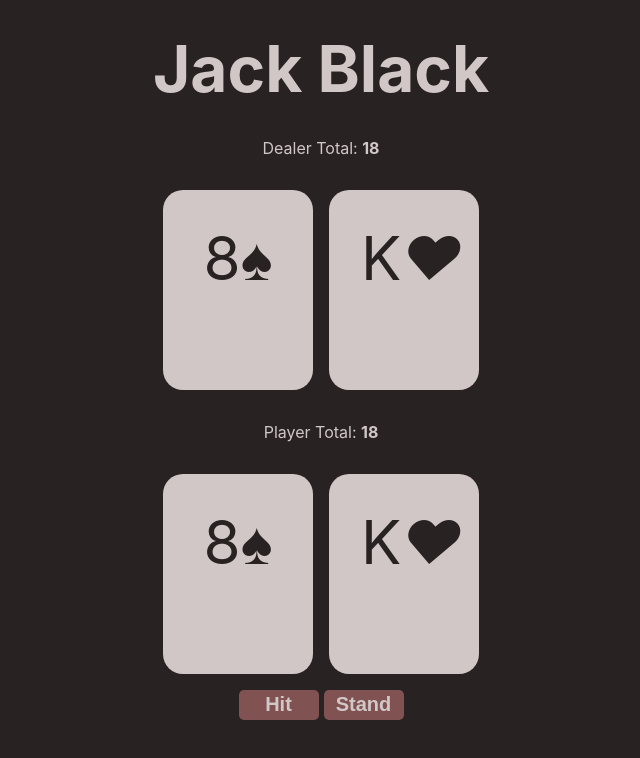
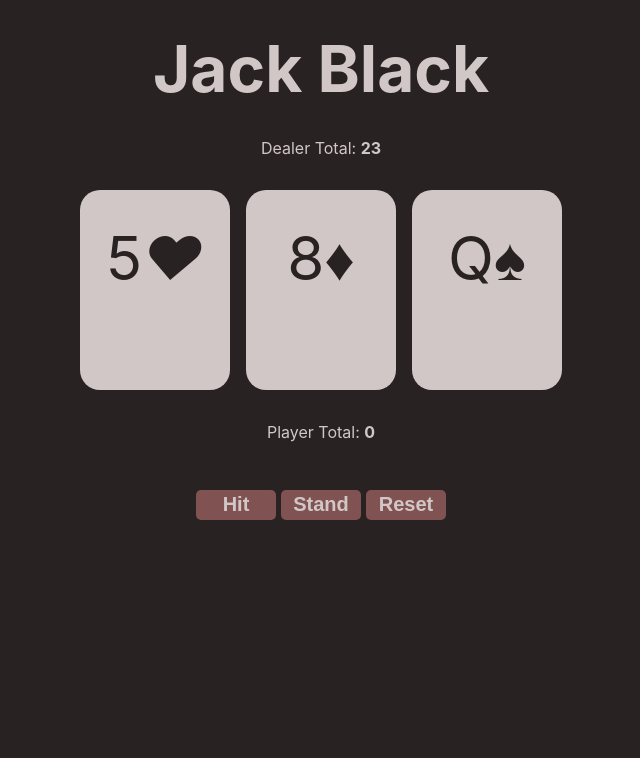
Before and after one commit to liamdoka/blackJack, a Next.js app: page / in a window 1280 px wide. Both pictures are taken after a click on the button "Stand". Shown: the top 758 px of the page, without its empty margins (319-959 px from the left). Built offline with nearby package versions, Linux system fonts and the light colour scheme.

Commit message:
it works kinda?

```diff
--- a/components/board.js
+++ b/components/board.js
@@ -3,6 +3,7 @@ import styles from "./board.module.scss";
 
 export default function Board({ playerHand, dealerHand }) {
 
+    // Get the sum of cards in the hand
     function sumOfHand(hand) {
         let sum = 0;
         hand.forEach(card => {
@@ -16,14 +17,14 @@ export default function Board({ playerHand, dealerHand }) {
             <div className={styles.info}>Dealer Total: <span className={styles.value}>{sumOfHand(dealerHand)}</span></div>
             <div className={styles.dealer}>
                 {dealerHand.map((card) => (
-                    <Card props={card} />
+                    <Card props={card} key={card.key} />
                 ))}
             </div>
 
             <div className={styles.info}>Player Total: <span className={styles.value}>{sumOfHand(playerHand)}</span></div>
             <div className={styles.player}>
                 {playerHand.map((card) => (
-                    <Card props={card} />
+                    <Card props={card} key={card.key} />
                 ))}
             </div>
         </div>
--- a/components/card.module.scss
+++ b/components/card.module.scss
@@ -2,11 +2,12 @@
 
 .card {
     background-color: $background-text-color;
-    padding: 2em;
+    padding: 2em 0;
     border-radius: 20px;
     width: 150px;
     height: 200px;
     text-align: center;
+    user-select: none;
 
 
     .data {
--- a/components/controls.js
+++ b/components/controls.js
@@ -1,11 +1,14 @@
 import styles from './controls.module.scss'
 
-export default function Controls({ hit, stand }) {
+export default function Controls({ hit, stand, reset, gameState }) {
 
     return (
      <div className={styles.controls}>
-         <button className={styles.button} onClick={hit}>Hit</button>
-         <button className={styles.button} onClick={stand}>Stand</button>
+         <button className={styles.button} onClick={hit} disabled={gameState != 'in-game'}>Hit</button>
+         <button className={styles.button} onClick={stand} disabled={gameState != 'in-game'}>Stand</button>
+         { gameState == 'game-over' &&
+            <button className={styles.button} onClick={reset}>Reset</button>
+         }
      </div>
     )
 }
--- a/components/game.js
+++ b/components/game.js
@@ -1,12 +1,14 @@
-import { useState } from 'react';
+import { useState, useEffect } from 'react';
 import Board from '../components/board'
 import Controls from '../components/controls'
 
 export default function Game() {
 
-    const [deck, setDeck] = useState(createDeck())
-    const [dealerHand, setDealerHand] = useState([{number: '8', suit: 0, value: 8}, {number: 'K', suit: 1, value: 10}])
-    const [playerHand, setPlayerHand] = useState([{number: '8', suit: 0, value: 8}, {number: 'K', suit: 1, value: 10}])
+    const [gameState, setGameState] = useState('init');
+    const [deck, setDeck] = useState([]);
+    const [lastMove, setLastMove] = useState('');
+    const [dealerHand, setDealerHand] = useState([]);
+    const [playerHand, setPlayerHand] = useState([]);
 
     // Grab a random card from the deck
     function randomCard() {
@@ -15,13 +17,22 @@ export default function Game() {
         return activeCard
     }
 
+    // Get the sum of cards in the hand
+    function sumOfHand(hand) {
+        let sum = 0;
+        hand.forEach(card => {
+            sum += card.value
+        });
+        return sum
+    }
+
     // initalize the deck, then shuffle
-    function createDeck() {
+    async function createDeck() {
         let init_deck = [];
         const valueList = {"A": 1, "2": 2, "3": 3, "4": 4, "5": 5, "6": 6, "7": 7, "8": 8, "9": 9, "10": 10, "J": 10, "Q": 10, "K": 10};
         Object.keys(valueList).forEach(key => {
             for (let i = 0; i < 4; i++) {
-                init_deck.push({number: key, suit: i, value: valueList[key]});
+                init_deck.push({number: key, suit: i, value: valueList[key], key: init_deck.length});
             }
         });
 
@@ -33,17 +44,84 @@ export default function Game() {
     const hit = () => {
         let newCard = randomCard();
         setPlayerHand((prev) => [...prev, newCard]);
+        setLastMove('hit')
     }
 
     // Init Dealer Turn
     const stand = () => {
-        console.log("stand");
+        setLastMove('stand')
     }
+
+    const reset = () => {
+        setGameState('init')
+    }
+
+    // intialize game
+    useEffect(() => {
+        console.log(gameState);
+        if (gameState == 'init') {
+            createDeck().then((newDeck) => {
+                setDeck(newDeck.slice(4));
+                setDealerHand(deck.slice(0,2));
+                setPlayerHand(deck.slice(2,4));
+            });
+
+            setLastMove('')
+            setGameState('in-game');
+        } else if (gameState == 'in-game') {
+
+
+        }
+    }, [gameState])
+
+    // run after every render
+    useEffect(() => {
+
+        if (gameState == 'in-game') {
+            let dealerSum = sumOfHand(dealerHand);
+            let playerSum = sumOfHand(playerHand);
+
+            if (lastMove == 'hit') {
+                if (playerSum > 21) {
+                    // Bust!
+                    console.log("PLAYER BUST");
+                    setGameState('game-over');
+                }
+            } else if (lastMove == 'stand') {
+                if (dealerSum > 21) {
+                    // Dealer Bust!
+                    console.log("dealer busts!")
+                    setGameState('game-over');
+
+                } else if (dealerSum < 17) {
+                    // dealer draws another card
+                    let newCard = randomCard();
+                    setDealerHand((prev) => [...prev, newCard])
+
+                } else {
+                    // neither busts
+                    if (dealerSum > playerSum) {
+                        // Dealer Win!
+                        console.log("dealer win")
+                    } else if (dealerSum == playerSum) {
+                        // Draw!!
+                        console.log("draw")
+                    } else {
+                        // Player Win
+                        console.log("player win")
+                    }
+
+                    setGameState('game-over');
+                }
+            }
+        }
+    })
+
 
     return (
         <>
             <Board playerHand={playerHand} dealerHand={dealerHand} />
-            <Controls hit={hit} stand={stand} />
+            <Controls hit={hit} stand={stand} reset={reset} gameState={gameState} />
         </>
     )
 }
```
